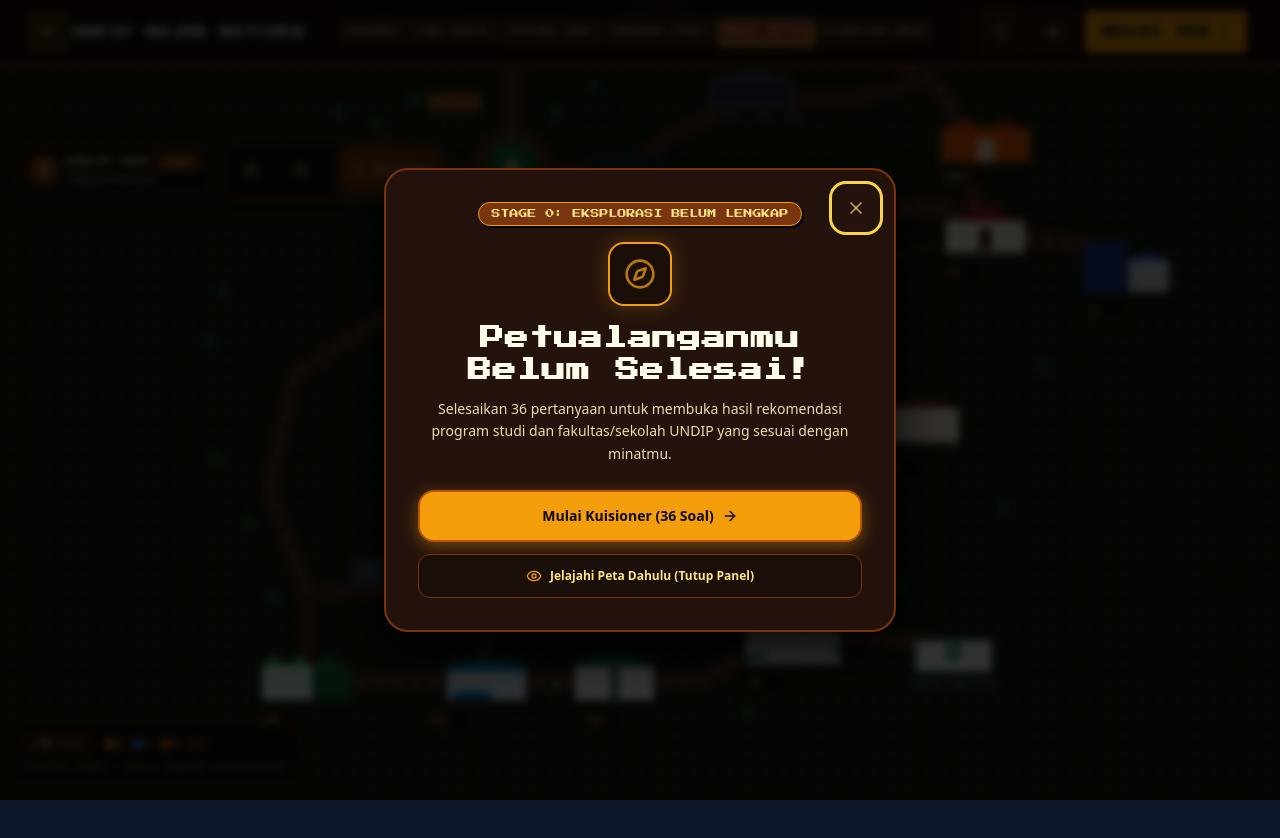
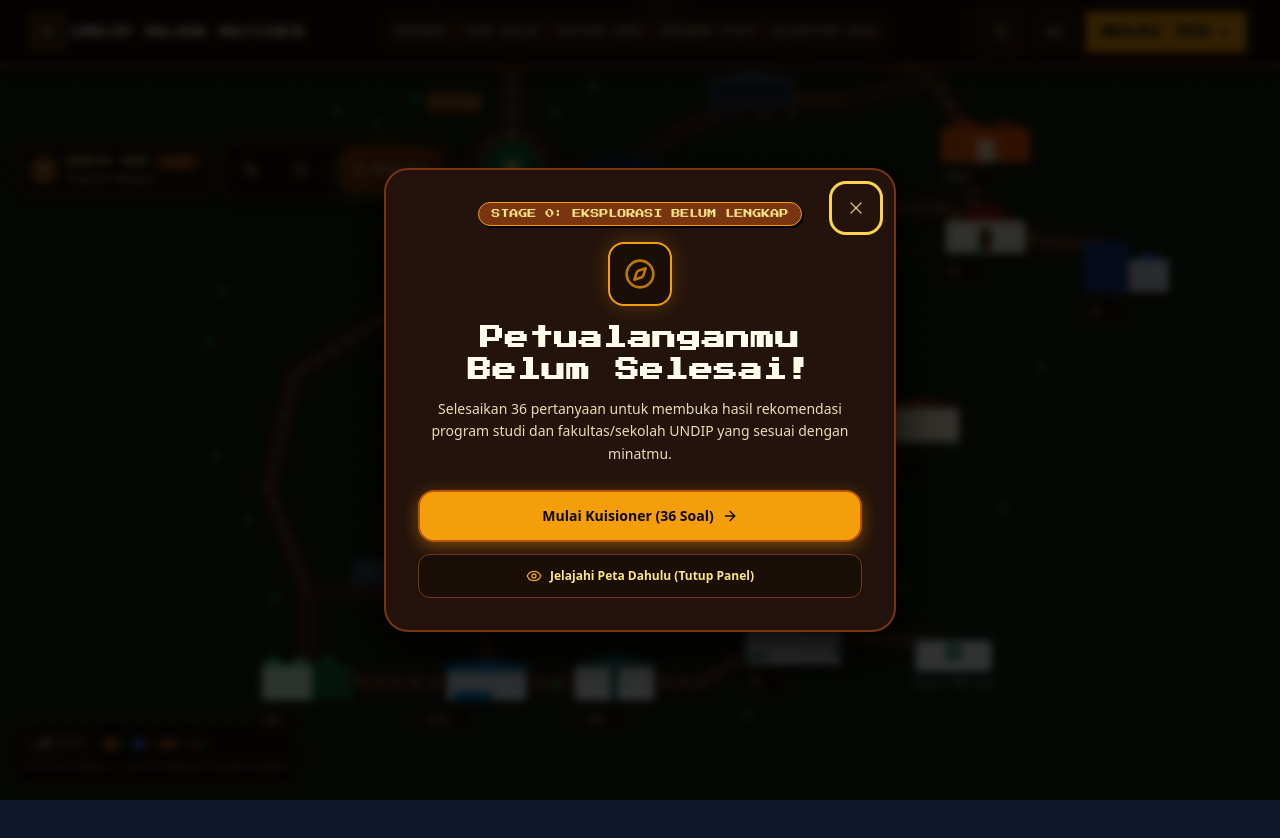
Before and after one commit to kaiynan/undip-major-tracker, a Next.js app: page /results in a window 1280 px wide. Shown: the top 838 px of the page. Built offline with nearby package versions, Linux system fonts and the light colour scheme.

Commit message:
refactor(navbar): remove unrequested hasil match link and preserve cta results navigation (Section 5)

```diff
--- a/src/components/ui/Navbar.tsx
+++ b/src/components/ui/Navbar.tsx
@@ -8,7 +8,7 @@ import { useQuestionnaire } from '@/contexts/QuestionnaireContext';
 import { retroAudio } from '@/lib/retroAudio';
 
 interface NavItem {
-  id: 'beranda' | 'cara-kerja' | 'tentang-kami' | 'jelajahi' | 'hasil' | 'admin';
+  id: 'beranda' | 'cara-kerja' | 'tentang-kami' | 'jelajahi' | 'admin';
   label: string;
   href: string;
 }
@@ -18,7 +18,6 @@ const NAV_ITEMS: NavItem[] = [
   { id: 'cara-kerja', label: 'CARA KERJA', href: '/#cara-kerja' },
   { id: 'tentang-kami', label: 'TENTANG KAMI', href: '/#tentang-kami' },
   { id: 'jelajahi', label: 'DAFTAR PROGRAM STUDI', href: '/program-studi' },
-  { id: 'hasil', label: 'HASIL MATCH', href: '/results' },
   { id: 'admin', label: 'ALGORITMA HMIM', href: '/admin' },
 ];
 
@@ -72,9 +71,9 @@ export function Navbar() {
     }
   };
 
-  const getInitialActive = (path: string): 'beranda' | 'cara-kerja' | 'tentang-kami' | 'jelajahi' | 'hasil' | 'admin' => {
+  const getInitialActive = (path: string): 'beranda' | 'cara-kerja' | 'tentang-kami' | 'jelajahi' | 'admin' | null => {
     if (path === '/program-studi' || path.startsWith('/program/')) return 'jelajahi';
-    if (path === '/results') return 'hasil';
+    if (path === '/results') return null;
     if (path === '/admin') return 'admin';
     if (typeof window !== 'undefined' && window.location.hash) {
       const hash = window.location.hash.replace('#', '');
@@ -85,7 +84,7 @@ export function Navbar() {
     return 'beranda';
   };
 
-  const [activeSection, setActiveSection] = useState<'beranda' | 'cara-kerja' | 'tentang-kami' | 'jelajahi' | 'hasil' | 'admin'>(() => getInitialActive(pathname));
+  const [activeSection, setActiveSection] = useState<'beranda' | 'cara-kerja' | 'tentang-kami' | 'jelajahi' | 'admin' | null>(() => getInitialActive(pathname));
 
   // Handle active navigation state on homepage scroll
   useEffect(() => {
```
